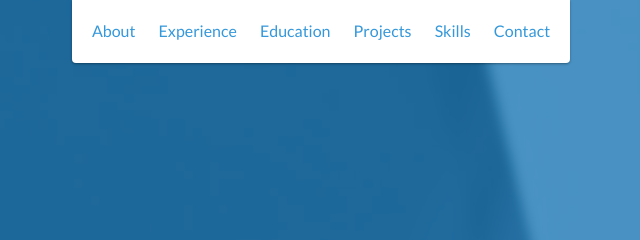
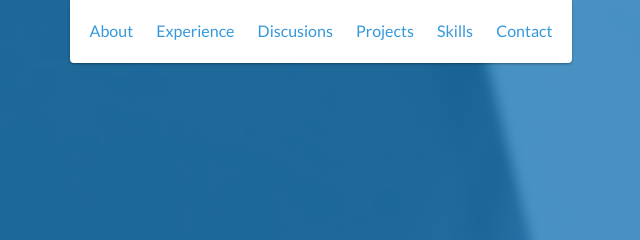
Before and after one commit to Shueng-Yat/portfolio, a website: page index.html in a window 1280 px wide. Shown: the top 240 px of the page, 319-959 px from the left. Drawn offline with nearby package versions, Linux system fonts and the light colour scheme.

Commit message:
Update index.html

```diff
--- a/index.html
+++ b/index.html
@@ -31,7 +31,7 @@
                 <a href="#experience">Experience</a>
             </li>
             <li>
-                <a href="#education">Education</a>
+                <a href="#education">Discusions</a>
             </li>
             <li>
                 <a href="#projects">Projects</a>
```
